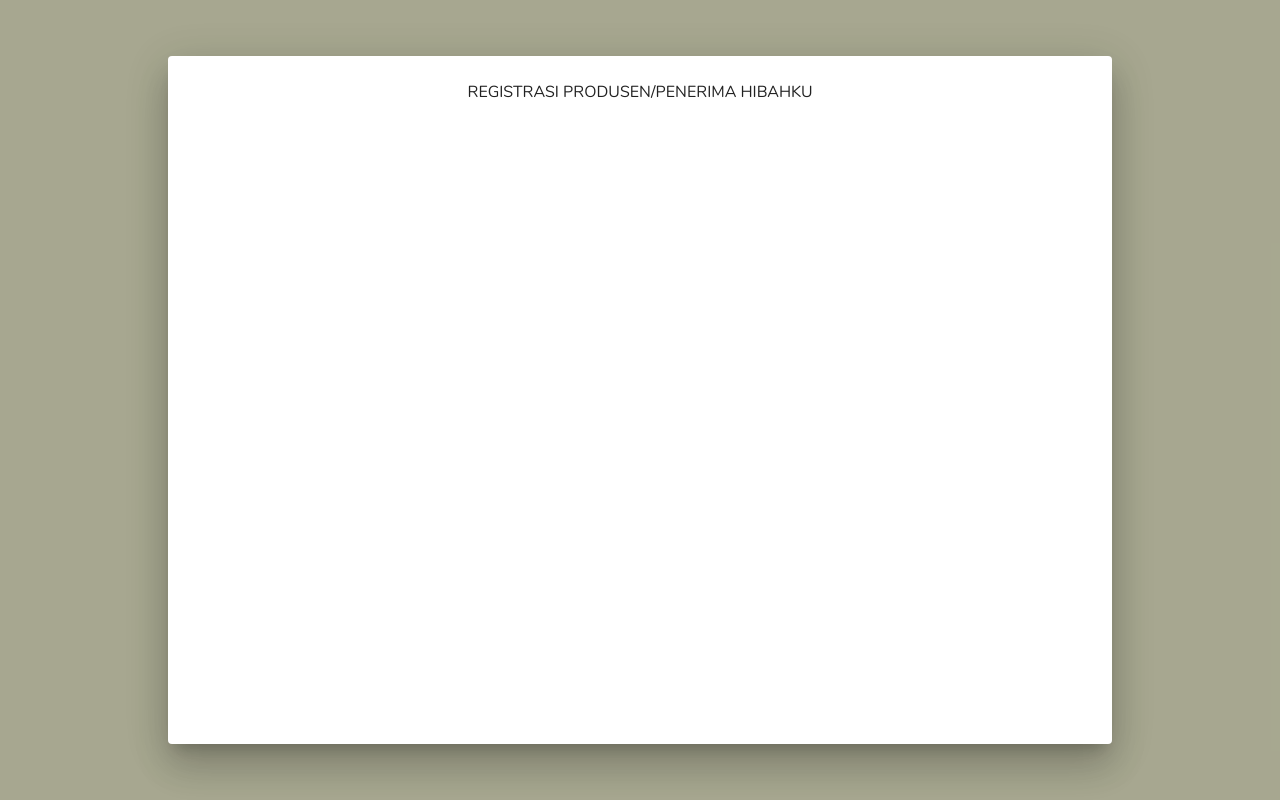
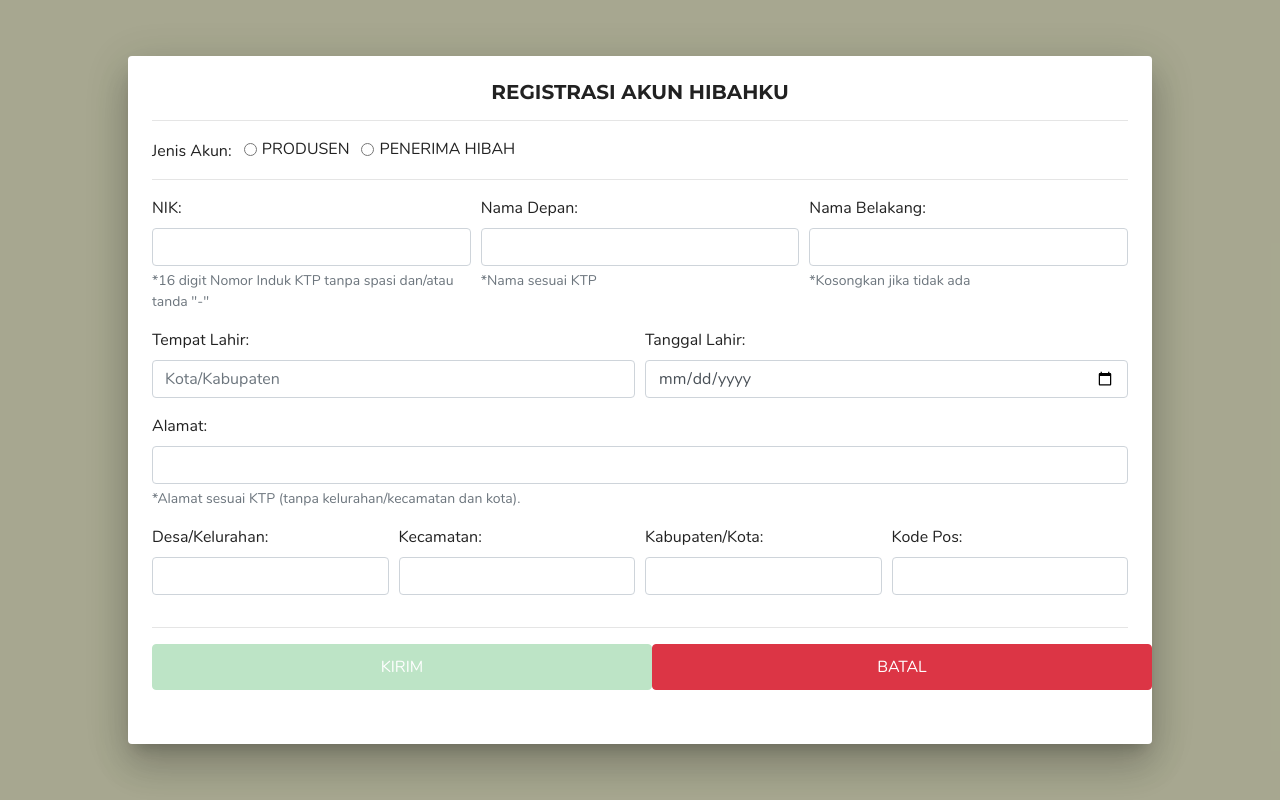
Before and after one commit to gideongurning31/hibaku, an Angular app: page /login in a window 1280 px wide. Both pictures are taken after a click on the button "REGISTRASI PRODUSEN / PENERIMA". Built offline with nearby package versions, Linux system fonts and the light colour scheme.

Commit message:
Create form to register user

```diff
--- a/src/app/registrasi/registrasi.component.html
+++ b/src/app/registrasi/registrasi.component.html
@@ -1,3 +1,73 @@
 <div class="registrasi-container">
-  <p>REGISTRASI PRODUSEN/PENERIMA HIBAHKU</p>
+  <h5 style="text-align: center; font-weight: bold;">REGISTRASI AKUN HIBAHKU</h5>
+  <hr>
+  <form [formGroup]="registerForm" (ngSubmit)="submit()">
+    <div class="form-check form-check-inline">
+      <label class="form-check-label">Jenis Akun:</label>
+    </div>
+    <div class="form-check form-check-inline">
+      <input type="radio" formControlName="accountType" class="form-check-input" id="accountType1" value="PRODUSEN" />
+      <label class="form-check-label" for="accountType1">PRODUSEN</label>
+    </div>
+    <div class="form-check form-check-inline">
+      <input type="radio" formControlName="accountType" class="form-check-input" id="accountType2" value="PENERIMA" />
+      <label class="form-check-label" for="accountType2">PENERIMA HIBAH</label>
+    </div>
+    <hr>
+    <div class="form-row">
+      <div class="form-group col-md-4">
+        <label for="inputNik">NIK:</label>
+        <input type="text" formControlName="nik" class="form-control" id="inputNik">
+        <small class="form-text text-muted">*16 digit Nomor Induk KTP tanpa spasi dan/atau tanda "-"</small>
+      </div>
+      <div class="form-group col-md-4">
+        <label for="inputFirstName">Nama Depan:</label>
+        <input type="text" formControlName="firstName" class="form-control" id="inputFirstName">
+        <small class="form-text text-muted">*Nama sesuai KTP</small>
+      </div>
+      <div class="form-group col-md-4">
+        <label for="inputLastName">Nama Belakang:</label>
+        <input type="text" formControlName="lastName" class="form-control" id="inputLastName">
+        <small class="form-text text-muted">*Kosongkan jika tidak ada</small>
+      </div>
+    </div>
+    <div class="form-row">
+      <div class="form-group col-md-6">
+        <label for="inputBirthPlace">Tempat Lahir:</label>
+        <input type="text" formControlName="birthPlace" class="form-control" id="inputBirthPlace" placeholder="Kota/Kabupaten">
+      </div>
+      <div class="form-group col-md-6">
+        <label for="inputBirthDate">Tanggal Lahir:</label>
+        <input type="date" formControlName="birthDate" class="form-control" id="inputBirthDate">
+      </div>
+    </div>
+    <div class="form-group">
+      <label for="inputAddress1">Alamat:</label>
+      <input type="text" formControlName="address1" class="form-control" id="inputAddress1">
+      <small class="form-text text-muted">*Alamat sesuai KTP (tanpa kelurahan/kecamatan dan kota).</small>
+    </div>
+    <div class="form-row">
+      <div class="form-group col-md-3">
+        <label for="inputAddress2">Desa/Kelurahan:</label>
+        <input type="text" formControlName="address2" class="form-control" id="inputAddress2">
+      </div>
+      <div class="form-group col-md-3">
+        <label for="inputAddress3">Kecamatan:</label>
+        <input type="text" formControlName="address3" class="form-control" id="inputAddress3">
+      </div>
+      <div class="form-group col-md-3">
+        <label for="inputCity">Kabupaten/Kota:</label>
+        <input type="text" formControlName="city" class="form-control" id="inputCity">
+      </div>
+      <div class="form-group col-md-3">
+        <label for="inputZip">Kode Pos:</label>
+        <input type="text" formControlName="zipCode" class="form-control" id="inputZip">
+      </div>
+    </div>
+    <hr>
+    <div class="button-container">
+      <button type="submit" class="btn btn-success" [disabled]="!registerForm.valid">KIRIM</button>
+      <button type="button" class="btn btn-danger" (click)="close()">BATAL</button>
+    </div>
+  </form>
 </div>
--- a/src/app/registrasi/registrasi.component.scss
+++ b/src/app/registrasi/registrasi.component.scss
@@ -1,6 +1,19 @@
 .registrasi-container {
   min-height: 80vh;
   min-width: 70vw;
+}
+
+.button-container {
   display: flex;
-  justify-content: center;
+  justify-content: space-around;
 }
+
+button.btn {
+  min-width: 500px;
+  padding: 10px;
+}
+
+button:disabled {
+  opacity: .3;
+  cursor: not-allowed;
+}
--- a/src/app/registrasi/registrasi.component.ts
+++ b/src/app/registrasi/registrasi.component.ts
@@ -1,4 +1,5 @@
-import { Component } from '@angular/core';
+import { Component, OnInit } from '@angular/core';
+import { FormControl, FormGroup, Validators } from '@angular/forms';
 import { MatDialogRef } from '@angular/material/dialog';
 
 @Component({
@@ -6,6 +7,42 @@ import { MatDialogRef } from '@angular/material/dialog';
   templateUrl: './registrasi.component.html',
   styleUrls: ['../login/login.component.scss', './registrasi.component.scss'],
 })
-export class RegistrasiComponent {
+export class RegistrasiComponent implements OnInit {
+  registerForm: FormGroup;
+
   constructor(public dialogRef: MatDialogRef<RegistrasiComponent>) {}
+
+  ngOnInit(): void {
+    this.initForm();
+  }
+
+  initForm() {
+    this.registerForm = new FormGroup({
+      accountType: new FormControl(null, Validators.required),
+      nik: new FormControl(null, Validators.required),
+      firstName: new FormControl(null, Validators.required),
+      lastName: new FormControl(null),
+      birthPlace: new FormControl(null, Validators.required),
+      birthDate: new FormControl(null, Validators.required),
+      address1: new FormControl(null, Validators.required),
+      address2: new FormControl(null, Validators.required),
+      address3: new FormControl(null, Validators.required),
+      city: new FormControl(null, Validators.required),
+      zipCode: new FormControl(null, Validators.required),
+    });
+  }
+
+  submit() {
+    console.info('===', this.registerForm.value);
+  }
+
+  close() {
+    this.registerForm.reset();
+    this.dialogRef.close();
+  }
 }
+
+enum AccountType {
+  TYPE1 = 'PRODUSEN',
+  TYPE2 = 'PENERIMA',
+}
```
